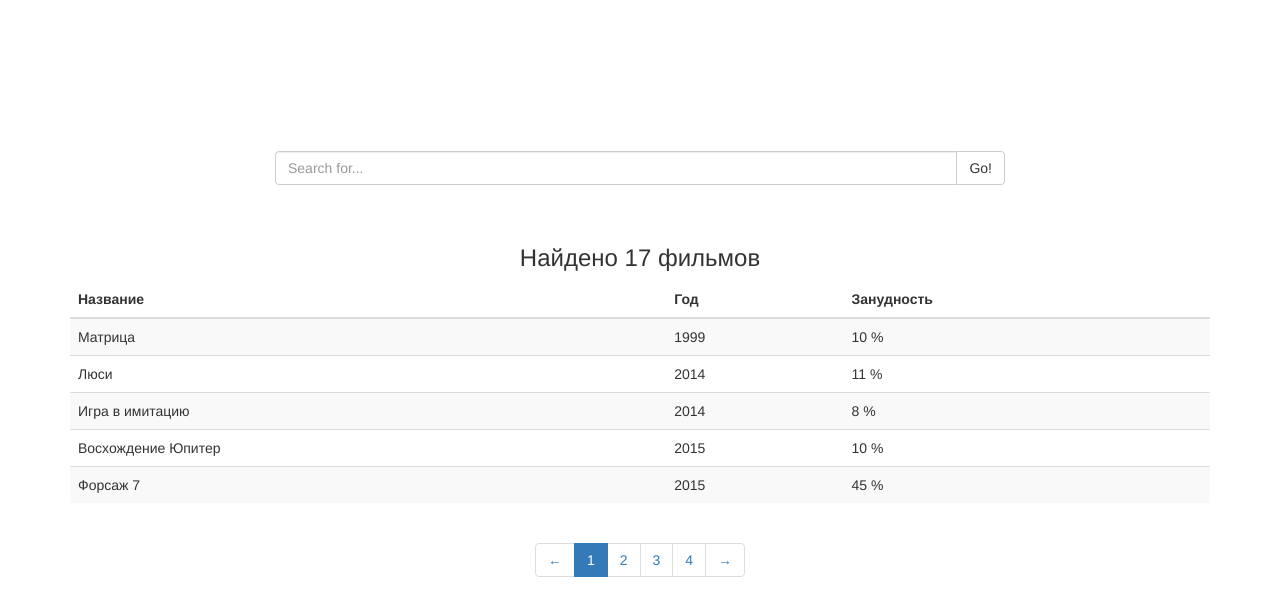
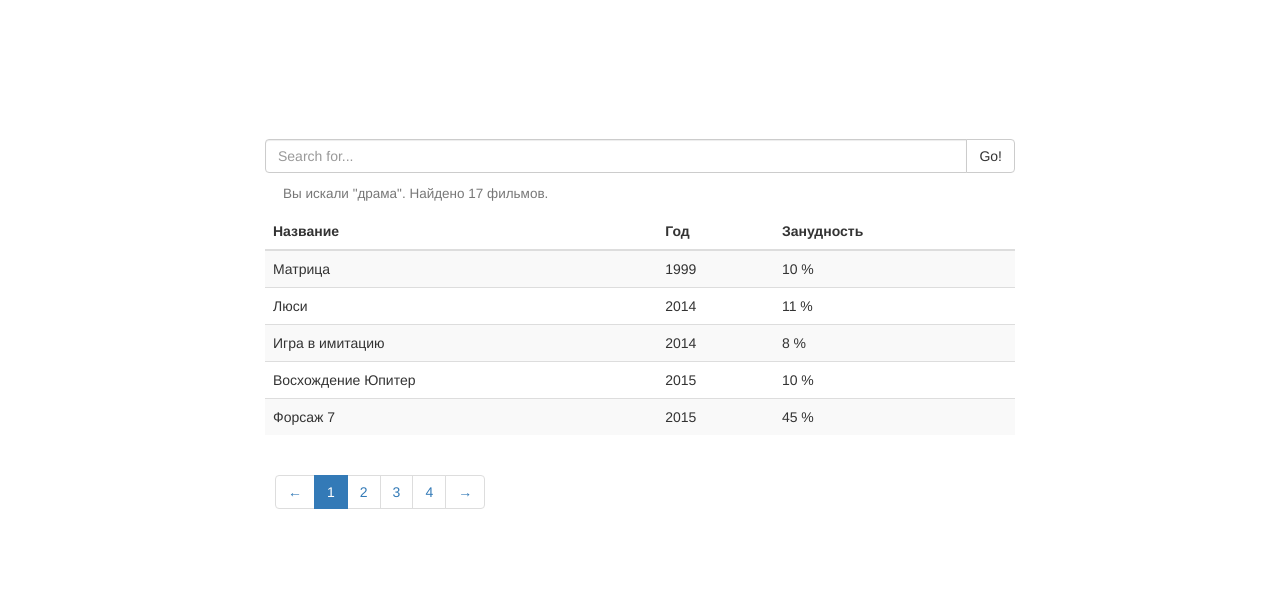
Before and after one commit to dariyagrishina/kind-of-graduation-project, a Flask app: page / in a window 1280 px wide. Shown: the part 51-667 px from the top of the page. Run offline with Flask 2, Linux system fonts and the light colour scheme; some libraries are stand-ins or nearby versions.

Commit message:
Make changes according to review #11

```diff
--- a/static/styles.css
+++ b/static/styles.css
@@ -1,7 +1,11 @@
 body {
   padding-top: 50px;
 }
-.starter-template {
-  padding: 40px 15px;
-  text-align: center;
+
+#search-form {
+    margin-top: 10em;
 }
+
+h4 {
+    margin-left: 1em;
+}
--- a/templates/index.html
+++ b/templates/index.html
@@ -10,24 +10,17 @@
     <title>Dasha's project</title>
 
     <!-- Bootstrap core CSS -->
-    <link href="../static/css/bootstrap.min.css" rel="stylesheet">
+    <link href="/static/css/bootstrap.min.css" rel="stylesheet">
 
     <!-- Custom styles for this template -->
-    <!-- R: скорей всего толком не используется,
-            а если используется, то сожержимое <style> ниже следует унести туда.
-     -->
-    <link href="../static/styles.css" rel="stylesheet">
+    <link href="/static/styles.css" rel="stylesheet">
 
     <!-- HTML5 shim and Respond.js for IE8 support of HTML5 elements and media queries -->
     <!--[if lt IE 9]>
       <script src="https://oss.maxcdn.com/html5shiv/3.7.2/html5shiv.min.js"></script>
       <script src="https://oss.maxcdn.com/respond/1.4.2/respond.min.js"></script>
     <![endif]-->
-    <style type="text/css">
-      #search-form {margin-top: 8em}
-    </style>
   </head>
-
   <body>
     <nav class="navbar navbar-inverse navbar-fixed-top">
       <div class="container">
@@ -51,8 +44,6 @@
     </nav>
 
     <div class="container">
-      <!-- R: этот div не нужен -->
-      <div class="starter-template">
       <div class="row">
         <div class="col-lg-8 col-lg-offset-2">
           <form id="search-form">
@@ -65,20 +56,13 @@
           </form>
         </div><!-- /.col-lg-8 -->
       </div>
-        </div> <!-- R: отступ нарушен -->
-
-        <!-- R: содержимое должно быть внутри пары дивов .row > .col-XX-X
-                Это позволяет управлять их шириной.
-                Читай про грид - http://getbootstrap.com/css/#grid
-         -->
-        <!-- R: это вспомогательное сообщение, основное при поиске - результаты поиска.
-                Поэтому показываем сообщение обычным шрифтом, лучше даже блеклым цветом.
-         -->
-        <h3 class="text-center">Найдено 17 фильмов</h3>
-        <!-- R: если табличка неэстетично растягивается, то следует ограничить её ширину.
-                Опять грид.
-        -->
-        <!-- R: отступ нарушен -->
+      <div class="row">
+        <div class="col-lg-8 col-lg-offset-2">
+          <h4><small>Вы искали "драма". Найдено 17 фильмов.</small></h4>
+        </div>
+      </div>
+       <div class="row">
+        <div class="col-lg-8 col-lg-offset-2">
           <table class="table table-striped">
             <thead>
               <tr>
@@ -115,13 +99,9 @@
               </tr>
             </tbody>
           </table>
-        <div class="row">
-          <!-- R: если использовали размеры для больших экранов (col-lg-X) выше,
-                  то тут надо продолжать, либо там поменять, либо использовать
-                  и col-lg-*, и col-md-*
-          -->
-          <!-- R: не нужно центрировать -->
-          <div class="col-md-12 text-center">
+        </div>
+      </div>
+      <div class="col-lg-8 col-lg-offset-2 text-left">
         <nav>
           <ul class="pagination">
             <li><a href="#">←</a></li>
@@ -134,6 +114,5 @@
         </nav>
       </div>
     </div>
-      </div>
   </body>
 </html>
```
Lines whose indentation alone changed are shown as unchanged.
